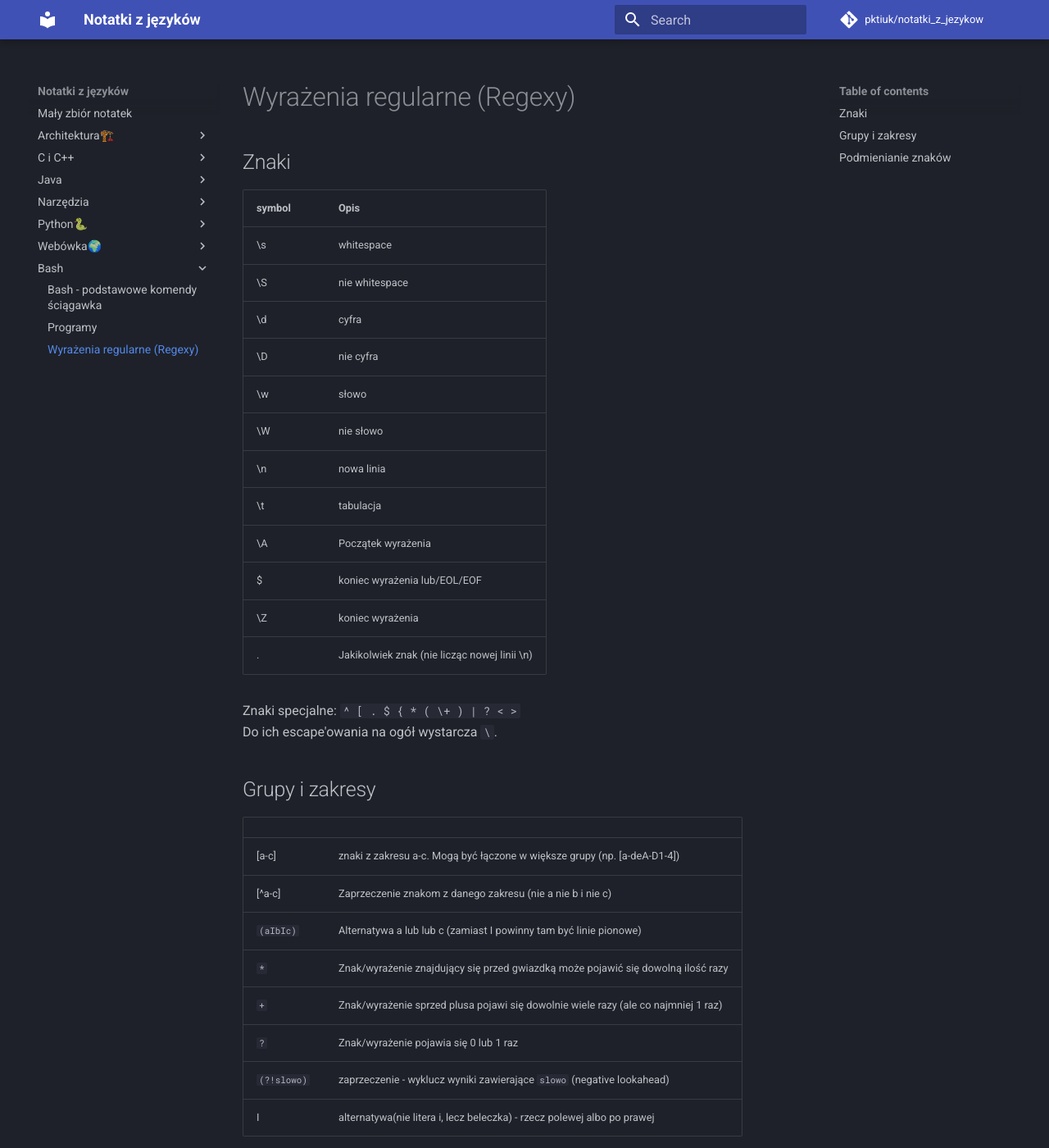
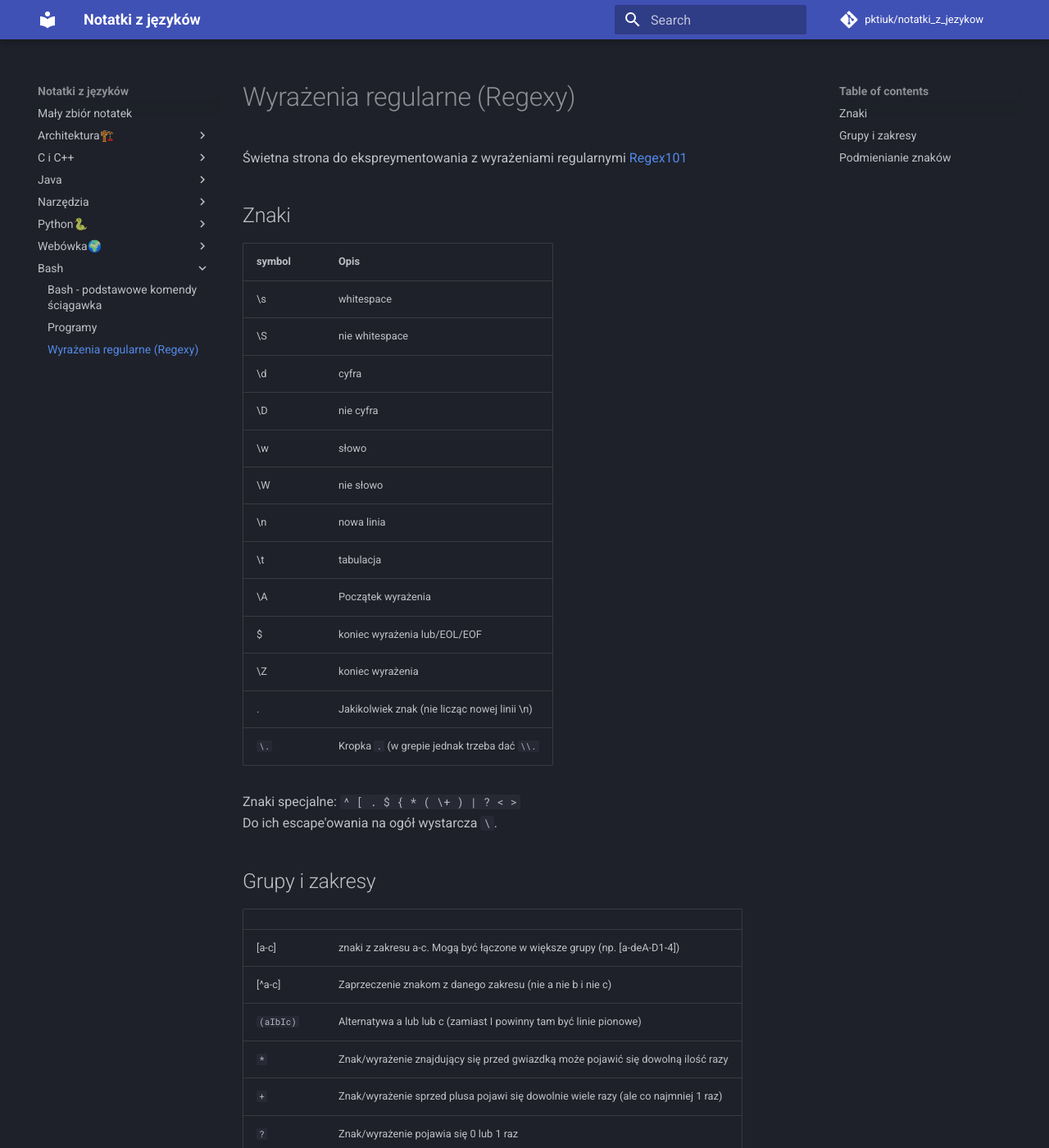
Before and after one commit to pktiuk/notatki_z_jezykow, an MkDocs documentation site: the page built from docs/bash/regex.md, in a window 1280 px wide and 1400 px high. Shown: the whole window at 82% size. Built offline with MkDocs 1.6.1 and Material for MkDocs 9.7.7, drawn with Linux system fonts in a browser that asks for light colours; comment, search, counter and statistics services are not loaded.

Commit message:
Dodanie linka do Regexowej stronki

```diff
--- a/docs/bash/regex.md
+++ b/docs/bash/regex.md
@@ -1,4 +1,6 @@
 # Wyrażenia regularne (Regexy)
+
+Świetna strona do ekspreymentowania z wyrażeniami regularnymi [Regex101](https://regex101.com/)
 
 ## Znaki
 
@@ -16,6 +18,7 @@
 | $      | koniec wyrażenia lub/EOL/EOF                 |
 | \Z     | koniec wyrażenia                             |
 | .      | Jakikolwiek znak (nie licząc nowej linii \n) |
+| `\.`   | Kropka `.` (w grepie jednak trzeba dać `\\.` |
 
 Znaki specjalne: `^ [ . $ { * ( \+ ) | ? < >`
 Do ich escape'owania na ogół wystarcza `\`.
```
